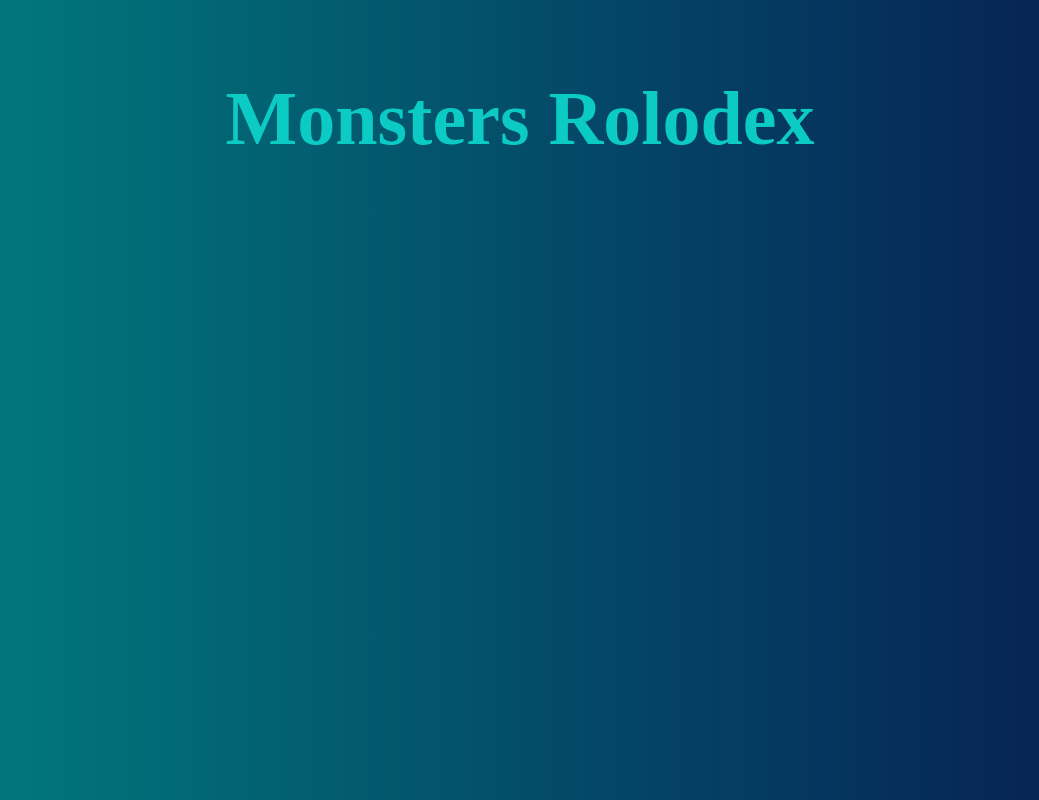
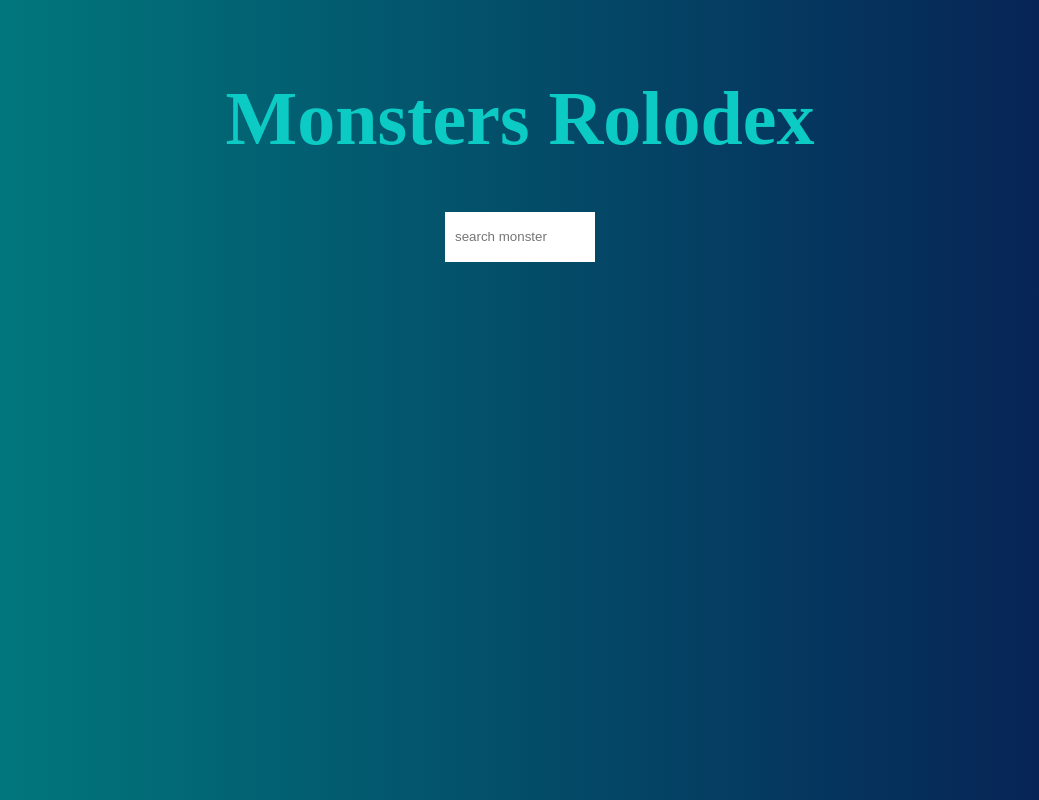
Before and after one commit to bigiCrab/react-course, a React (Create React App) app in the folder monsters-rolodex/: page / in a window 1280 px wide. Shown: the whole page, without its empty margins (120-1159 px from the left). Built offline with nearby package versions, Linux system fonts and the light colour scheme; a web font is replaced by a local one.

Commit message:
3-57 useState hooks

```diff
--- a/monsters-rolodex/src/App.js
+++ b/monsters-rolodex/src/App.js
@@ -4,16 +4,25 @@
 import CardList from "./components/card-list/card-list.component";
 import SearchBox from "./components/search-box/search-box.component";
 
+import { useState } from "react";
+
 const App = () => {
+  const [searchField, setSearchField] = useState("");
+  console.log(searchField);
+  const onSearchChange = (event) => {
+    // console.log("search onChange:", event.target.value);
+    const searchFieldString = event.target.value.toLowerCase();
+    setSearchField(searchFieldString);
+  };
   return (
     <div className="App">
       <h1 className="app-title">Monsters Rolodex</h1>
-      {/* <SearchBox
+      <SearchBox
         onChangeHandler={onSearchChange}
         placeholder="search monster"
         className="monster-search-box"
       ></SearchBox>
-      <CardList monsters={filteredMonsters}></CardList> */}
+      {/* <CardList monsters={filteredMonsters}></CardList> */}
     </div>
   );
 };
```
